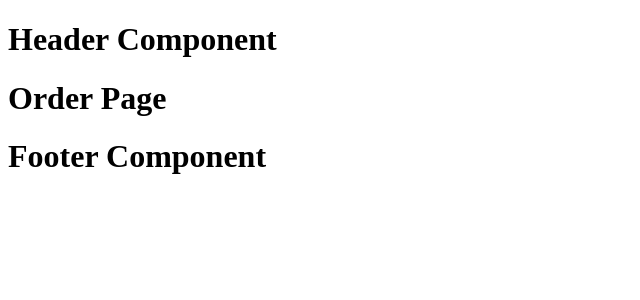
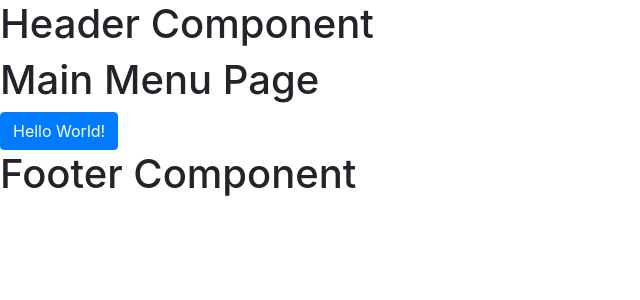
Before and after one commit to marleyanthony/skip, a React (Create React App) app in the folder client/: page / in a window 1280 px wide. Shown: the top 300 px of the page, without its empty margins (0-640 px from the left). Built offline with nearby package versions, Linux system fonts and the light colour scheme.

Commit message:
added bootstrap and renamed component files

```diff
--- a/client/package.json
+++ b/client/package.json
@@ -7,7 +7,9 @@
     "@testing-library/react": "^9.3.2",
     "@testing-library/user-event": "^7.1.2",
     "axios": "^0.20.0",
+    "bootstrap": "^4.5.2",
     "react": "^16.13.1",
+    "react-bootstrap": "^1.3.0",
     "react-dom": "^16.13.1",
     "react-router-dom": "^5.2.0",
     "react-scripts": "3.4.3"
--- a/client/src/App.js
+++ b/client/src/App.js
@@ -1,8 +1,8 @@
 import React from 'react';
 import { Route, Switch } from 'react-router-dom';
 
-import Order from './components/Order';
-import Dropoff from './components/Dropoff';
+import MainMenu from './components/MainMenu';
+import Restaurants from './components/Restaurants';
 
 class App extends React.Component {
   render() {
@@ -12,17 +12,17 @@ class App extends React.Component {
           path="/"
           render={(renderProps) => {
             return (
-              <Order {...renderProps} />
+              <MainMenu {...renderProps} />
             );
           }}
           exact
         />
 
         <Route
-          path="/dropoff"
+          path="/restaurants"
           render={(renderProps) => {
             return (
-              <Dropoff {...renderProps} />
+              <Restaurants {...renderProps} />
             );
           }}
           exact
--- a/client/src/components/Dropoff.jsx
+++ /dev/null
@@ -1,14 +0,0 @@
-import React from 'react'
-
-function Dropoff() {
-  return (
-    <>
-      <h1>Container Dropoff Page</h1>
-      <iframe
-        src="https://www.google.com/maps/embed/v1/place?key=API_KEY&q=Space+Needle,Seattle+WA" allowfullscreen>
-      </iframe>
-    </>
-  )
-}
-
-export default Dropoff
--- /dev/null
+++ b/client/src/components/MainMenu.jsx
@@ -0,0 +1,13 @@
+import React from 'react';
+
+function Dropoff() {
+  return (
+    <>
+      <h1>Main Menu Page</h1>
+      <button className="btn btn-primary">Hello World!</button>
+
+    </>
+  )
+}
+
+export default Dropoff
--- a/client/src/components/Order.jsx
+++ b/client/src/components/Restaurants.jsx
@@ -1,9 +1,9 @@
-import React from 'react'
+import React from 'react';
 
 function Order() {
   return (
     <>
-      <h1>Order Page</h1>
+      <h1>Restaurants Page</h1>
     </>
   )
 }
--- a/client/src/index.js
+++ b/client/src/index.js
@@ -1,7 +1,8 @@
 import React from 'react';
 import ReactDOM from 'react-dom';
-import { BrowserRouter as Router, Route, Redirect } from 'react-router-dom';
+import { BrowserRouter as Router, Route } from 'react-router-dom';
 import App from './App';
+import 'bootstrap/dist/css/bootstrap.min.css';
 
 import Header from './components/Header';
 import Footer from './components/Footer';
```
Also changed, not shown: 1 other file (tests, documents, lock files or other folders).
